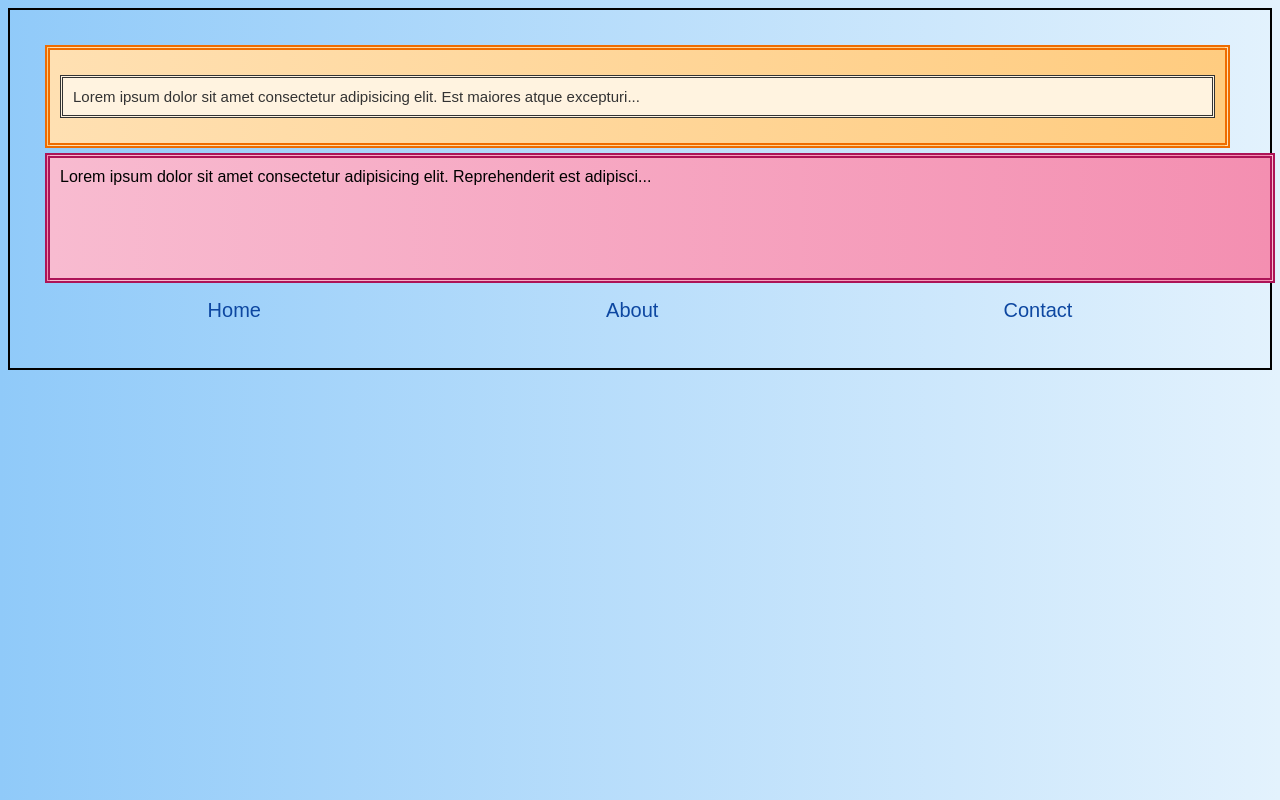
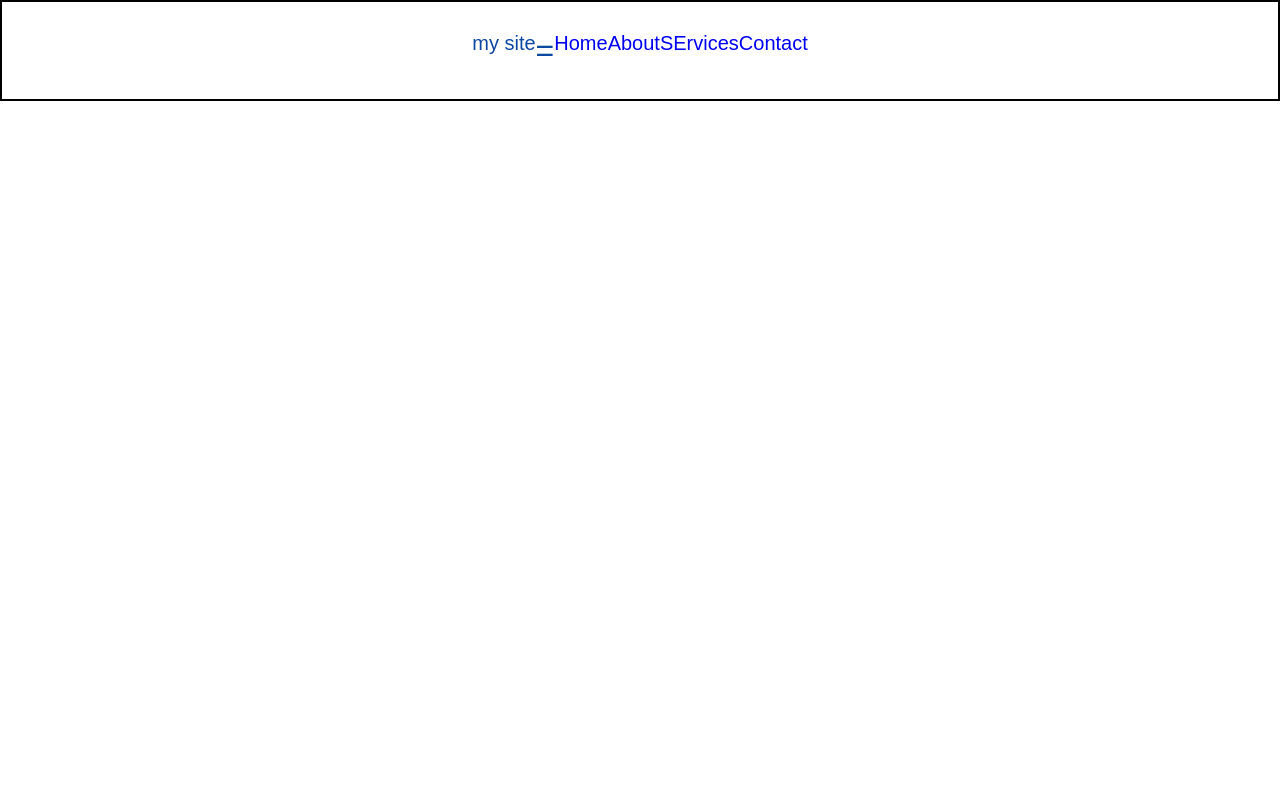
Before and after one commit to AARAVCHAUHAN1234/CSS-CSE11, a plain HTML site: page mediaqueries.html in a window 1280 px wide. Drawn offline with Linux system fonts and the light colour scheme.

Commit message:
media queries

```diff
--- a/mediaqueries.html
+++ b/mediaqueries.html
@@ -10,7 +10,7 @@
         body {
             border: 2px solid black;
             padding: 30px;
-            background: linear-gradient(to right, #90caf9, #e3f2fd);
+            /* background: linear-gradient(to right, #90caf9, #e3f2fd); */
             font-family: Arial, sans-serif;
         }
 
@@ -40,7 +40,7 @@
             margin-right:10px;
         }
 
-        nav ul {
+        nav  {
             display: flex;
             flex-direction: column;
             justify-content: space-around;
@@ -48,32 +48,45 @@
             gap: 10px;
         }
 
-        nav ul li {
+        /* nav ul li {
             list-style: none;
             text-align: center;
+            dislay:
+        } */
+        *{
+            margin:0px;
+            padding:0px;
         }
-
-        nav ul li a {
+        nav  {
             text-decoration: none;
             font-size: 20px;
             color: #0d47a1;
+            display:flex;
+            justify-content: space-between;
+            align-items:center;
+        padding:1 rem;       }
+        .menu{
+            display:none;
+        }
+        .menu a{
+            text-decoration:none;
+
+        }
+        .hamburger{
+            font-size: 2rem;
+            cursor:pointer;
         }
 
         @media(min-width: 768px) {
 
-            p {
-                font-size: 15px;
-            }
-
-            .box {
-                background: linear-gradient(to right, #f8bbd0, #f48fb1);
-                border: 5px double #ad1457;
-            }
-
-            nav ul {
-                flex-direction: row;
-                justify-content: space-around;
-            }
+           .menu{
+            display:flex;
+            flex-direction: row;
+            width:auto;
+           }
+           .hamburger{
+            justify
+           }
         }
 
     </style>
@@ -81,22 +94,16 @@
 
 <body>
 
-    <div class="box2">
-        <p>
-            Lorem ipsum dolor sit amet consectetur adipisicing elit. Est maiores atque excepturi...
-        </p>
-    </div>
-
-    <div class="box">
-        Lorem ipsum dolor sit amet consectetur adipisicing elit. Reprehenderit est adipisci...
-    </div>
-
+    <!--display none-->
     <nav>
-        <ul>
-            <li><a href="#">Home</a></li>
-            <li><a href="#">About</a></li>
-            <li><a href="#">Contact</a></li>
-        </ul>
+        <div class="menu">
+        <div class="logo">my site</div>
+        <div class="hamburger">=</div>
+            <a href="_#">Home</a></li>
+            <a href="_#">About</a></li>
+            <a href="_#">SErvices</a></li>
+            <a href="_#">Contact</a></li>
+        </div>
     </nav>
 
 </body>
```
